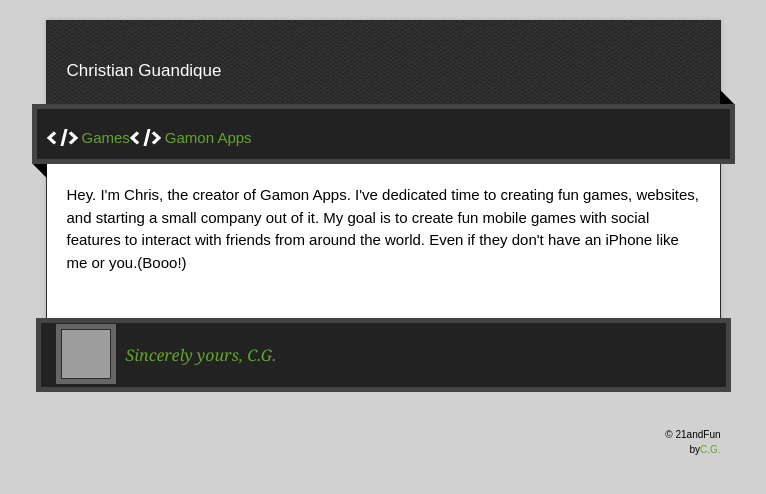
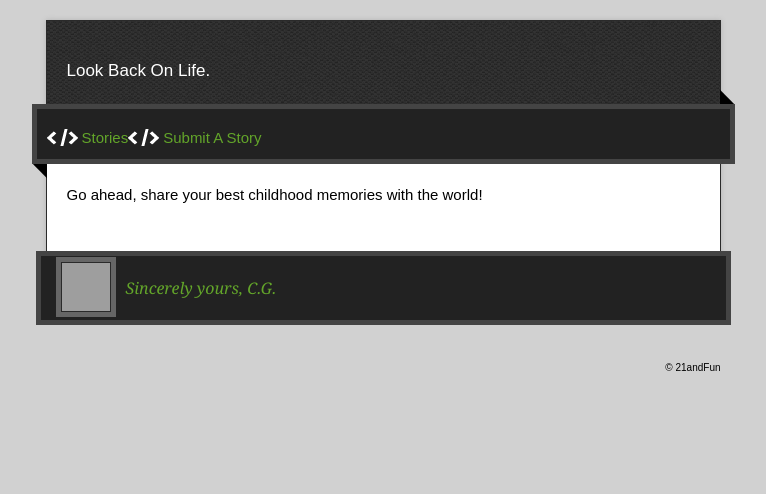
Before and after one commit to KhriztianG/KhriztianG.github.io, a Jekyll site: the page index.html, which Jekyll copies as it is, in a window 1280 px wide. Shown: the top 494 px of the page, without its empty margins (257-1023 px from the left). Built offline with Jekyll 4.4.1, drawn with Linux system fonts in a browser that asks for light colours; nearby versions of some CDN libraries; grey boxes are pictures that could not be loaded.

Commit message:
Update index.html

```diff
--- a/index.html
+++ b/index.html
@@ -23,17 +23,17 @@
      <h1></h1>
     </header>
     <div id="container">
-      <p class="tagline">Christian Guandique</p>
+      <p class="tagline">Look Back On Life.</p>
       <div id="main" role="main">
         <div class="download-bar">
         <div class="inner">
-          <a href="https://www.appstore.com" class="code">Games <a href="http://gamonapps.com" class="code">Gamon Apps</a></a>
+          <a href="https://www.appstore.com" class="code">Stories <a href="http://gamonapps.com" class="code">Submit A Story</a></a>
 
         </div>
         <span class="blc"></span><span class="trc"></span>
         </div>
         <article class="markdown-body">
-          <p>Hey. I'm Chris, the creator of Gamon Apps. I've dedicated time to creating fun games, websites, and starting a small company out of it. My goal is to create fun mobile games with social features to interact with friends from around the world. Even if they don't have an iPhone like me or you.(Booo!)  </p>
+          <p>Go ahead, share your best childhood memories with the world!</p>
         </article>
       </div>
     </div>
@@ -44,7 +44,7 @@
 
       </div>
       <div class="creds">
-        <small>&copy; 21andFun <a href="#"></a><br>by<a href="https://twitter.com/jonrohan/">C.G.</a></small>
+        <small>&copy; 21andFun <a href="#"></a><br><a href="https://twitter.com/jonrohan/"></a></small>
       </div>
     </footer>
   </div>
```
